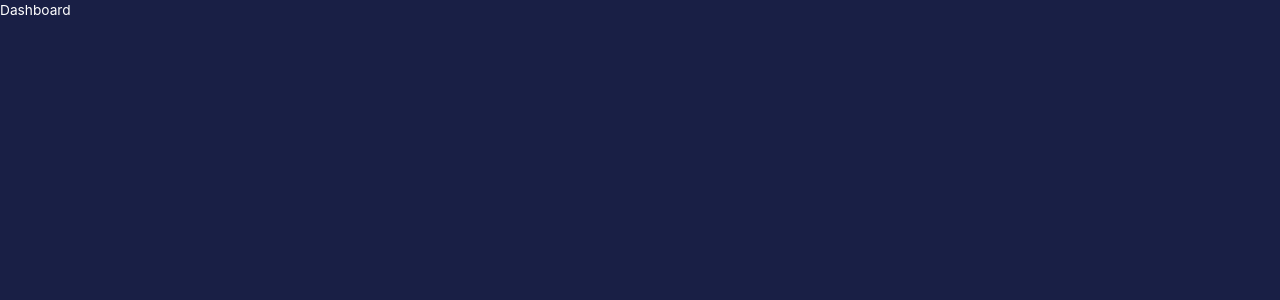
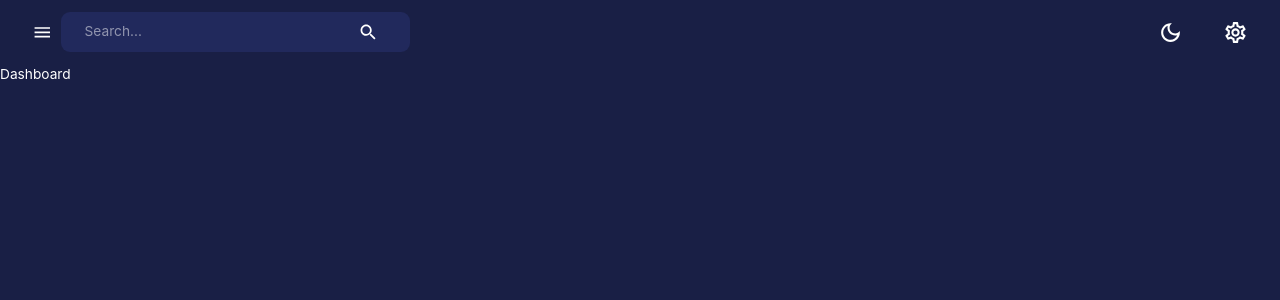
Before and after one commit to Maduemelie/bizinsight-pro-frontend, a React (Create React App) app: page /dashboard in a window 1280 px wide. Shown: the top 300 px of the page. Built offline with nearby package versions, Linux system fonts and the light colour scheme.

Commit message:
Dashboard

```diff
--- a/src/App.js
+++ b/src/App.js
@@ -10,18 +10,18 @@
 const App = () => {
   const mode = useSelector((state) => state.global.mode);
   const theme = useMemo(() => createTheme(themeSettings(mode)), [mode]);
-
   return (
-    <div>
+    <div className="app">
       <Router>
         <ThemeProvider theme={theme}>
           <CssBaseline />
+          <Routes>
+            <Route element={<Layout />}>
+              <Route path="/" element={<Navigate to="/dashboard" replace />} />
+              <Route path="/dashboard" element={<Dashboard />} />
+          </Route>
+        </Routes>
         </ThemeProvider>
-        <Routes>
-          <Route element={<Layout />} />
-          <Route path="/" element={<Navigate to="/dashboard" replace />} />
-          <Route path="/dashboard" element={<Dashboard />} />
-        </Routes>
       </Router>
     </div>
   );
--- /dev/null
+++ b/src/components/FlexBetween.jsx
@@ -0,0 +1,13 @@
+const { Box } = require("@mui/material");
+const{styled} = require("@mui/system");
+
+
+const FlexBetween = styled(Box)({
+    display: 'flex',
+    justifyContent: 'space-between',
+    alignItems: 'center',
+    // flexWrap: 'wrap',
+
+})
+
+export default FlexBetween
--- /dev/null
+++ b/src/components/Navbar.jsx
@@ -0,0 +1,71 @@
+import React, { useState } from 'react';
+import {
+  LightModeOutlined,
+  DarkModeOutlined,
+  Menu as MenuIcon,
+  Search,
+  SettingsOutlined,
+  ArrowDropDownOutlined,
+} from '@mui/icons-material';
+import FlexBetween from './FlexBetween';
+import { useDispatch } from 'react-redux';
+import { setMode } from 'state';
+import {
+  AppBar,
+  IconButton,
+  InputBase,
+  Toolbar,
+  useTheme,
+} from '@mui/material';
+
+const Navbar = () => {
+  const dispatch = useDispatch();
+  const theme = useTheme();
+
+
+  return (
+    <AppBar
+      sx={{
+        position: 'static',
+        background: 'none',
+        boxShadow: 'none',
+      }}
+    >
+      <Toolbar sx={{ justifyContent: 'space-between' }}>
+        {/* LEFT SIDE */}
+        <FlexBetween>
+          <IconButton onClick={() => console.log('hey')}>
+            <MenuIcon />
+          </IconButton>
+          <FlexBetween
+            backgroundColor={theme.palette.background.alt}
+            borderRadius="9px"
+            gap="3rem"
+            p="0.1rem 1.5rem"
+          >
+            <InputBase placeholder="Search..." />
+            <IconButton>
+              <Search />
+            </IconButton>
+          </FlexBetween>
+        </FlexBetween>
+
+        {/* RIGHT SIDE */}
+        <FlexBetween gap="1.5rem">
+          <IconButton onClick={() => dispatch(setMode())}>
+            {theme.palette.mode === 'dark' ? (
+              <DarkModeOutlined sx={{ fontSize: '25px' }} />
+            ) : (
+              <LightModeOutlined sx={{ fontSize: '25px' }} />
+            )}
+          </IconButton>
+          <IconButton>
+            <SettingsOutlined sx={{ fontSize: '25px' }} />
+          </IconButton>
+        </FlexBetween>
+      </Toolbar>
+    </AppBar>
+  );
+};
+
+export default Navbar;
--- a/src/components/layout/index.jsx
+++ b/src/components/layout/index.jsx
@@ -1,9 +1,18 @@
-import React from 'react'
+import React, { useState } from 'react';
+import { Box, useMediaQuery } from '@mui/material';
+import { Outlet } from 'react-router-dom';
+import { useSelector } from 'react-redux';
+import Navbar from 'components/Navbar';
 
 const Layout = () => {
   return (
-    <div>Layout</div>
-  )
-}
+    <Box  width="100%" height="100%">
 
-export default Layout
+      <Box>
+        <Navbar/>
+        <Outlet />
+      </Box>
+    </Box>
+  );
+};
+export default Layout;
--- a/src/state/index.js
+++ b/src/state/index.js
@@ -1,7 +1,7 @@
 import { createSlice } from '@reduxjs/toolkit';
 
 const initialState = {
-  mode: 'dark',
+  mode: 'dark'
 };
 
 export const globalSlice = createSlice({
```
